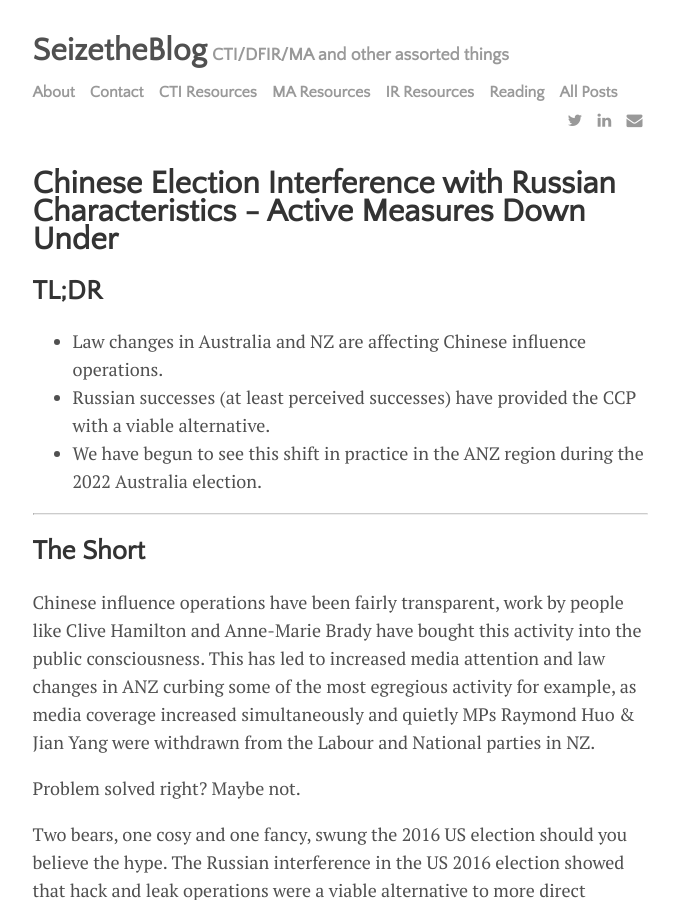
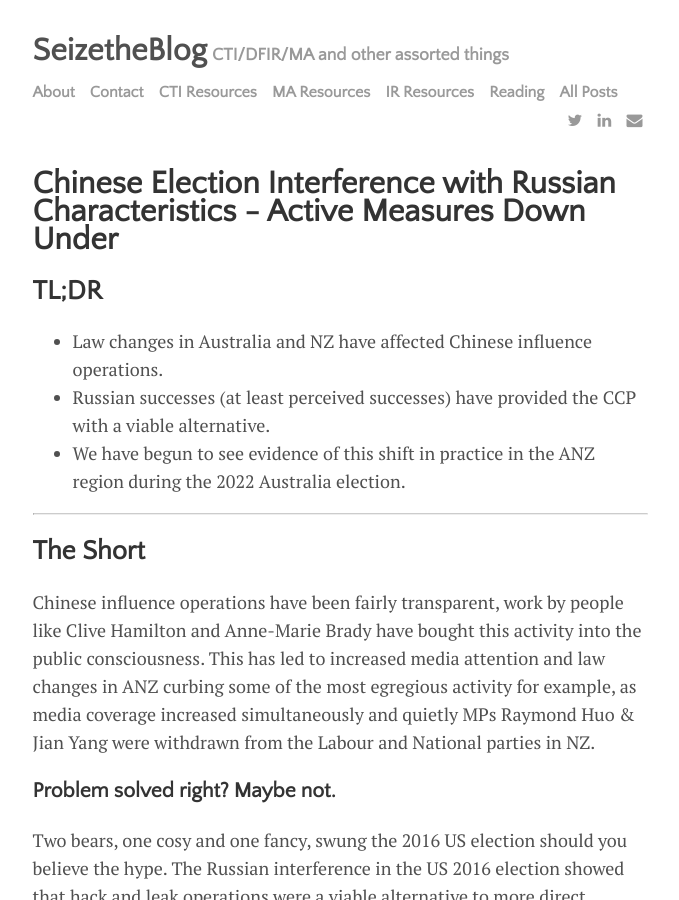
Before and after one commit to seizethecheese/seizethecheese.github.io, a Jekyll site: the page built from _posts/2022-07-09-post.md, in a window 1280 px wide and 900 px high. Shown: the whole window, without its empty margins (300-979 px from the left). Built offline with Jekyll 4.4.1, drawn with Linux system fonts in a browser that asks for light colours; some web fonts are replaced.

Commit message:
Update 2022-07-09-post.md

```diff
--- a/_posts/2022-07-09-post.md
+++ b/_posts/2022-07-09-post.md
@@ -6,9 +6,9 @@ permalink: /AMDU
 
 ## TL;DR
 
-- Law changes in Australia and NZ are affecting Chinese influence operations.
+- Law changes in Australia and NZ have affected Chinese influence operations.
 - Russian successes (at least perceived successes) have provided the CCP with a viable alternative.
-- We have begun to see this shift in practice in the ANZ region during the 2022 Australia election.
+- We have begun to see evidence of this shift in practice in the ANZ region during the 2022 Australia election.
 
 ---
 
@@ -16,21 +16,21 @@ permalink: /AMDU
 
 Chinese influence operations have been fairly transparent, work by people like Clive Hamilton and Anne-Marie Brady have bought this activity into the public consciousness. This has led to increased media attention and law changes in ANZ curbing some of the most egregious activity for example, as media coverage increased simultaneously and quietly MPs Raymond Huo & Jian Yang were withdrawn from the Labour and National parties in NZ.
 
-Problem solved right? Maybe not.
+### Problem solved right? Maybe not.
 
 Two bears, one cosy and one fancy, swung the 2016 US election should you believe the hype. The Russian interference in the US 2016 election showed that hack and leak operations were a viable alternative to more direct methods. These capabilities take time to develop and mature, keeping that in mind let's fast forward to 2022 and some questionable "leaks".
 
 A couple of news stories dropped via leaks at inopportune times for the Australian Liberal party. The first was a leaked draft security agreement between China and the Solomon Islands that appeared online on March 24th, less than 2 months out from the election. The second was a leak of emails from the Nauru Police, where Australia has an offshore processing centre  for asylum seekers, on May 2nd less than 3 weeks before the election. The timing, content, and other contextual details point to these leaks not being organic. Accepting the premise that the leaks were not organic but were the product of an intelligence service, then look for an explanation based on capability and motive we can quickly narrow the potential source to China.
 
-But there is bipartisan opposition to Chinese interference!
+### But there is bipartisan opposition to Chinese interference!
 
 Yes, however, the Morrison government had been vocal critics of human rights abuses in Hong Kong and Xinjiang, called for a WTO investigation into the origin of COVID19, and strengthened the AUKUS agreement purchasing nuclear submarines capable of operating in the South China Sea. It would not be an exaggeration to say that bilateral relations between China and Australia were at their worst since the 1980's. Given this I think it would be acceptable to assume that the CCP the preferred winner of the 2022 election would be the Australian Labour Party.
 
-I'm convinced! CCP interference swung the 2022 Australian Election!!
+### I'm convinced! CCP interference swung the 2022 Australian Election!!
 
 Not so fast, I think the material effects of these "leaks" was minimal at best. Scott Morrison was already a very unpopular politician (don't look up what happened at the Engadine McDonalds 20/09/1997). The "leaks" were also unlikely to swing voters, anyone concerned with the offshore detention centre policy were unlikely to vote Liberal, similarly voters with security in the Pacific as their top concern were unlikely to vote Labour. Also, while in other countries stirring up the base of a party could help drive voter turnout, voting in Australia is mandatory.
 
-Then why should we care?
+### Then why should we care?
 
 I believe this is just the beginning and as this capability develops Chinese active measures will become more sophisticated and more successful. We are closing in on an election in NZ, likely September 2023, and need to be on the lookout for Chinese election interference with Russian characteristics.
 
```
